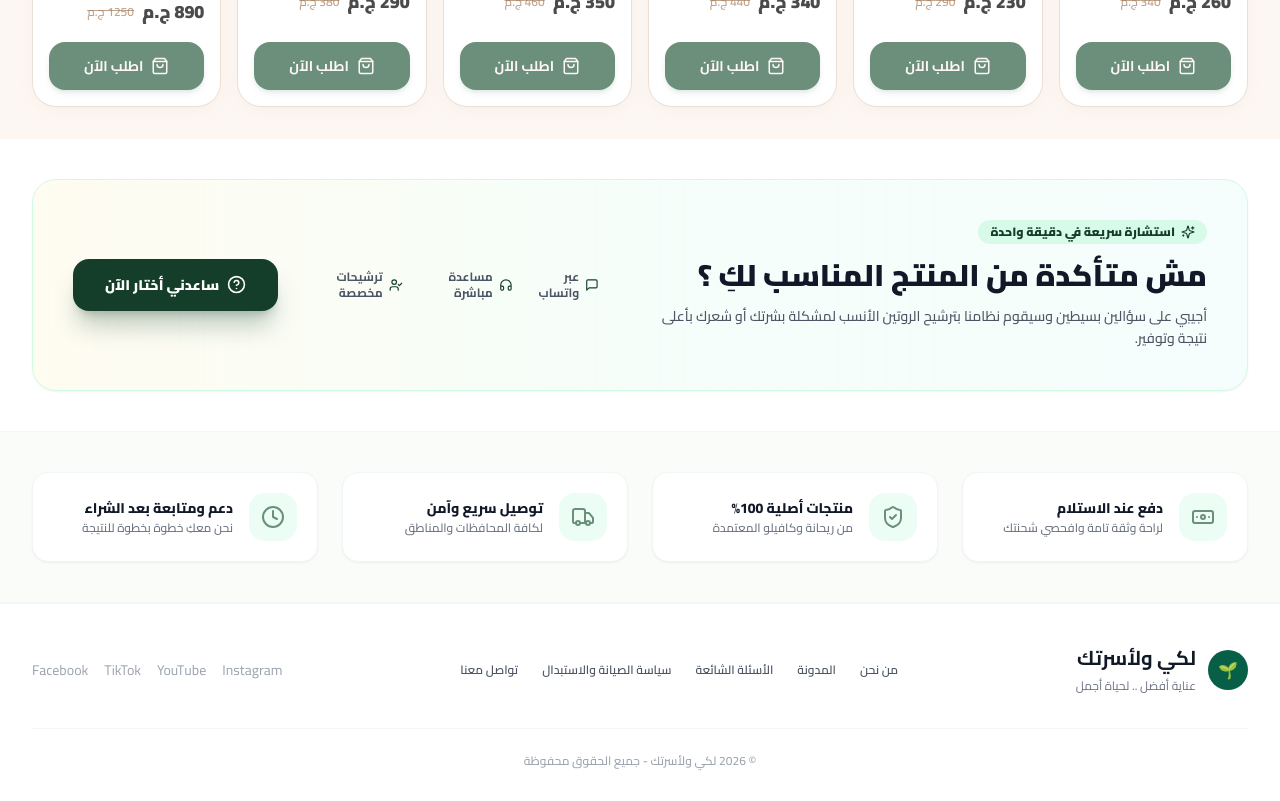
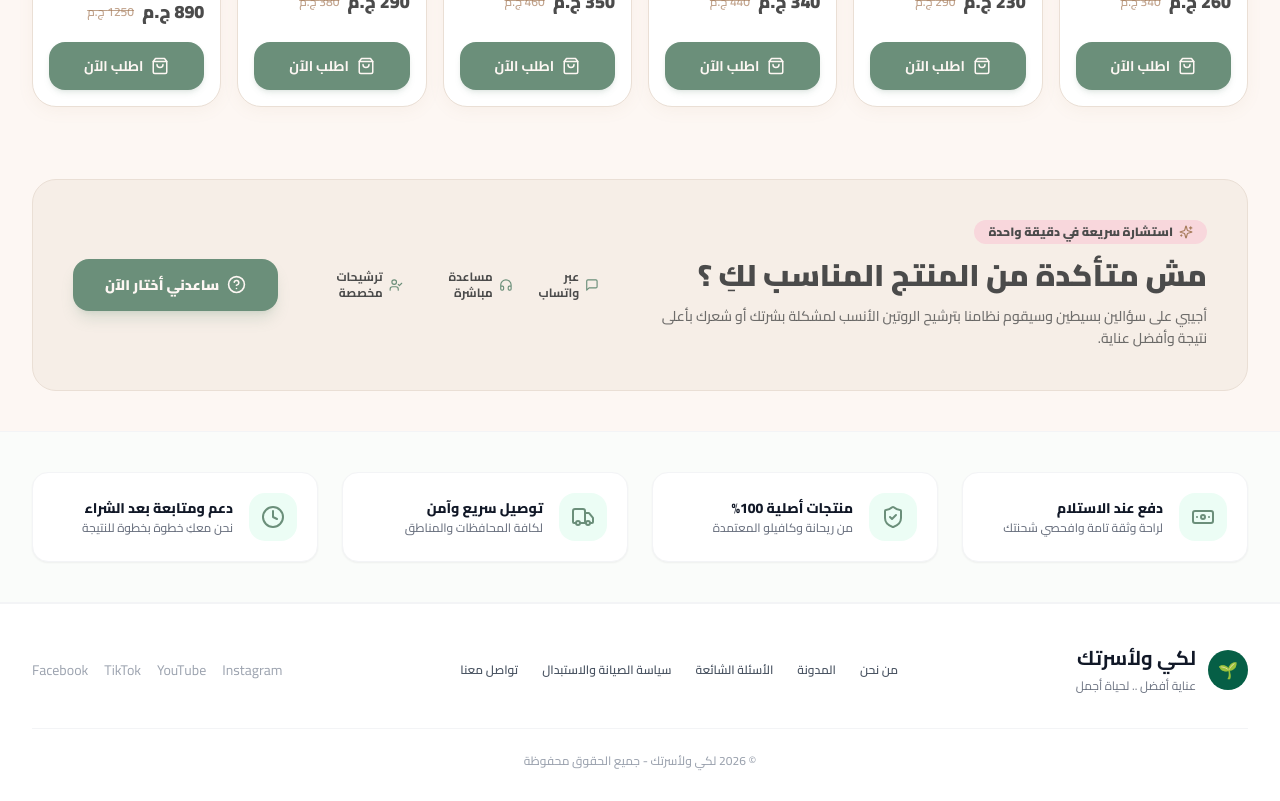
Before and after one commit to aipudiohelp/laky-store, a Next.js app: page / in a window 1280 px wide. Shown: the part 1960-2761 px from the top of the page. Built offline with nearby package versions, Linux system fonts and the light colour scheme.

Commit message:
Update QuizBanner.jsx

```diff
--- a/src/components/home/QuizBanner.jsx
+++ b/src/components/home/QuizBanner.jsx
@@ -6,49 +6,49 @@ export default function QuizBanner() {
   const { openQuizModal } = useCart();
 
   return (
-    <section className="py-10 bg-white">
+    <section className="py-10 bg-[#FDF7F3]">
       <div className="max-w-7xl mx-auto px-4 sm:px-6 lg:px-8">
-        <div className="bg-gradient-to-r from-amber-50/70 via-emerald-50/50 to-teal-50/70 rounded-3xl p-6 sm:p-10 border border-emerald-100 flex flex-col lg:flex-row items-center justify-between gap-8 shadow-sm">
+        <div className="bg-[#EADFD5]/40 rounded-3xl p-6 sm:p-10 border border-[#EADFD5] flex flex-col lg:flex-row items-center justify-between gap-8 shadow-xs">
 
-          {/* الجانب الأيمن: النصوص والشرح */}
+          {/* الجانب الأيمن: النصوص التوجيهية */}
           <div className="space-y-3 text-right max-w-xl">
-            <div className="inline-flex items-center gap-1.5 px-3 py-1 bg-emerald-100/80 rounded-full text-xs font-black text-[#153E2A]">
-              <Sparkles size={14} className="text-[#153E2A]" />
+            <div className="inline-flex items-center gap-1.5 px-3.5 py-1 bg-[#F8D7DC] rounded-full text-xs font-black text-[#4B4B4B]">
+              <Sparkles size={14} className="text-[#A67C5B]" />
               <span>استشارة سريعة في دقيقة واحدة</span>
             </div>
-            <h3 className="text-2xl sm:text-3xl font-black text-gray-900 leading-tight">
+            <h3 className="text-2xl sm:text-3xl font-black text-[#4B4B4B] leading-tight">
               مش متأكدة من المنتج المناسب لكِ ؟
             </h3>
-            <p className="text-sm text-gray-600 font-medium leading-relaxed">
-              أجيبي على سؤالين بسيطين وسيقوم نظامنا بترشيح الروتين الأنسب لمشكلة بشرتك أو شعرك بأعلى نتيجة وتوفير.
+            <p className="text-sm text-[#4B4B4B]/80 font-medium leading-relaxed">
+              أجيبي على سؤالين بسيطين وسيقوم نظامنا بترشيح الروتين الأنسب لمشكلة بشرتك أو شعرك بأعلى نتيجة وأفضل عناية.
             </p>
           </div>
 
-          {/* الجانب الأيسر: أيقونات المساعدة والزر الواضح */}
+          {/* الجانب الأيسر: مميزات الدعم وزر الاختبار */}
           <div className="flex flex-col sm:flex-row items-center gap-6 w-full lg:w-auto justify-end">
-            <div className="flex items-center gap-4 text-xs font-bold text-gray-600">
+            <div className="flex items-center gap-4 text-xs font-bold text-[#4B4B4B]">
               <div className="flex items-center gap-1.5">
-                <MessageSquare size={16} className="text-[#153E2A]" />
+                <MessageSquare size={16} className="text-[#6B8F7A]" />
                 <span>عبر واتساب</span>
               </div>
               <div className="flex items-center gap-1.5">
-                <Headphones size={16} className="text-[#153E2A]" />
+                <Headphones size={16} className="text-[#6B8F7A]" />
                 <span>مساعدة مباشرة</span>
               </div>
               <div className="flex items-center gap-1.5">
-                <UserCheck size={16} className="text-[#153E2A]" />
+                <UserCheck size={16} className="text-[#6B8F7A]" />
                 <span>ترشيحات مخصصة</span>
               </div>
             </div>
 
-            {/* الزر البارز بلون صريح لا يتأثر بإعدادات الـ Build */}
+            {/* الزر الرئيسي بالأخضر الطبيعي الأساسي */}
             <button
               type="button"
               onClick={openQuizModal}
-              className="w-full sm:w-auto px-8 py-4 bg-[#153E2A] hover:bg-[#0E2B1D] text-white font-black text-sm rounded-2xl shadow-xl shadow-[#153E2A]/25 transition-all duration-200 flex items-center justify-center gap-2 active:scale-95 cursor-pointer whitespace-nowrap"
+              className="w-full sm:w-auto px-8 py-4 bg-[#6B8F7A] hover:bg-[#557463] text-[#FDF7F3] font-black text-sm rounded-2xl shadow-lg shadow-[#6B8F7A]/20 transition-all duration-200 flex items-center justify-center gap-2 active:scale-95 cursor-pointer whitespace-nowrap"
             >
-              <HelpCircle size={19} className="text-white" />
-              <span className="text-white">ساعدني أختار الآن</span>
+              <HelpCircle size={19} />
+              <span>ساعدني أختار الآن</span>
             </button>
           </div>
 
```
